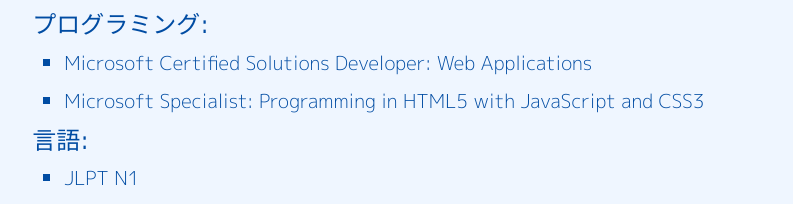
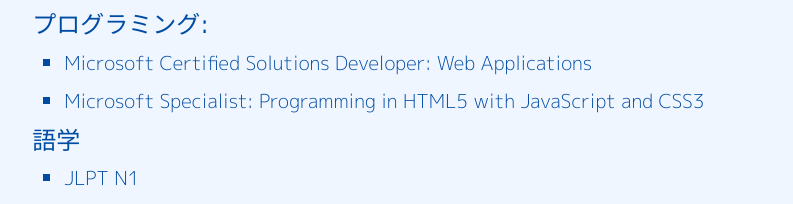
Before and after one commit to miyabisai/intro-website, a React (Create React App) app: page /resume in a window 1280 px wide. Shown: the part 846-1050 px from the top of the page, without its empty margins (427-1220 px from the left). Built offline with nearby package versions, Linux system fonts and the light colour scheme; a web font is replaced by a local one.

Commit message:
fix miss of language

```diff
--- a/src/routes/resume/resume.component.jsx
+++ b/src/routes/resume/resume.component.jsx
@@ -73,7 +73,7 @@
                             </ul>
                         </div>
                         <div className="certification-container">
-                            <h3 className="resume-subtitle">言語:</h3>
+                            <h3 className="resume-subtitle">語学</h3>
                             <ul className="certification">
                                 <li>JLPT N1</li>
                                 <li>TOEIC 720点</li>
```
